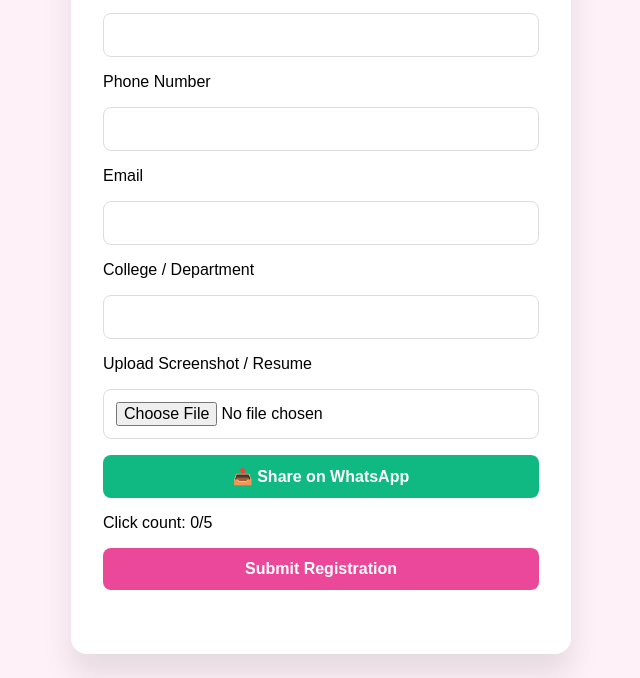
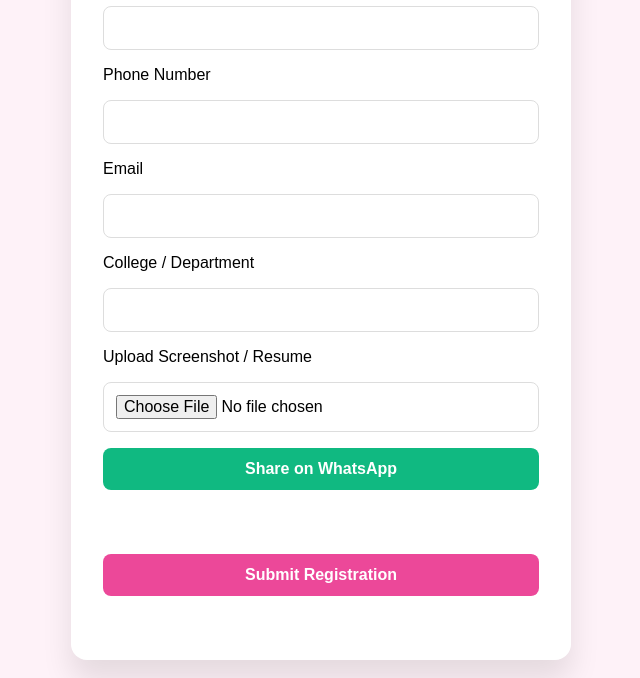
Before and after one commit to Sowjanya56-max/Tech-For-Girls-Registration, a plain HTML site: page index.html in a window 1280 px wide. Shown: the part 122-800 px from the top of the page, without its empty margins (319-959 px from the left). Drawn offline with Linux system fonts and the light colour scheme.

Commit message:
index.html

```diff
--- a/index.html
+++ b/index.html
@@ -26,8 +26,10 @@
       <label for="screenshot">Upload Screenshot / Resume</label>
       <input type="file" id="screenshot" name="screenshot" accept="image/*" required />
 
-      <button type="button" id="shareBtn">📤 Share on WhatsApp</button>
-      <div id="shareCount">Click count: 0/5</div>
+      <button type="button" id="shareBtn">Share on WhatsApp</button>
+      <span id="shareCount"></span>
+      <p id="message"></p>
+
 
       <button type="submit" id="submitBtn">Submit Registration</button>
       <div id="message"></div>
```
